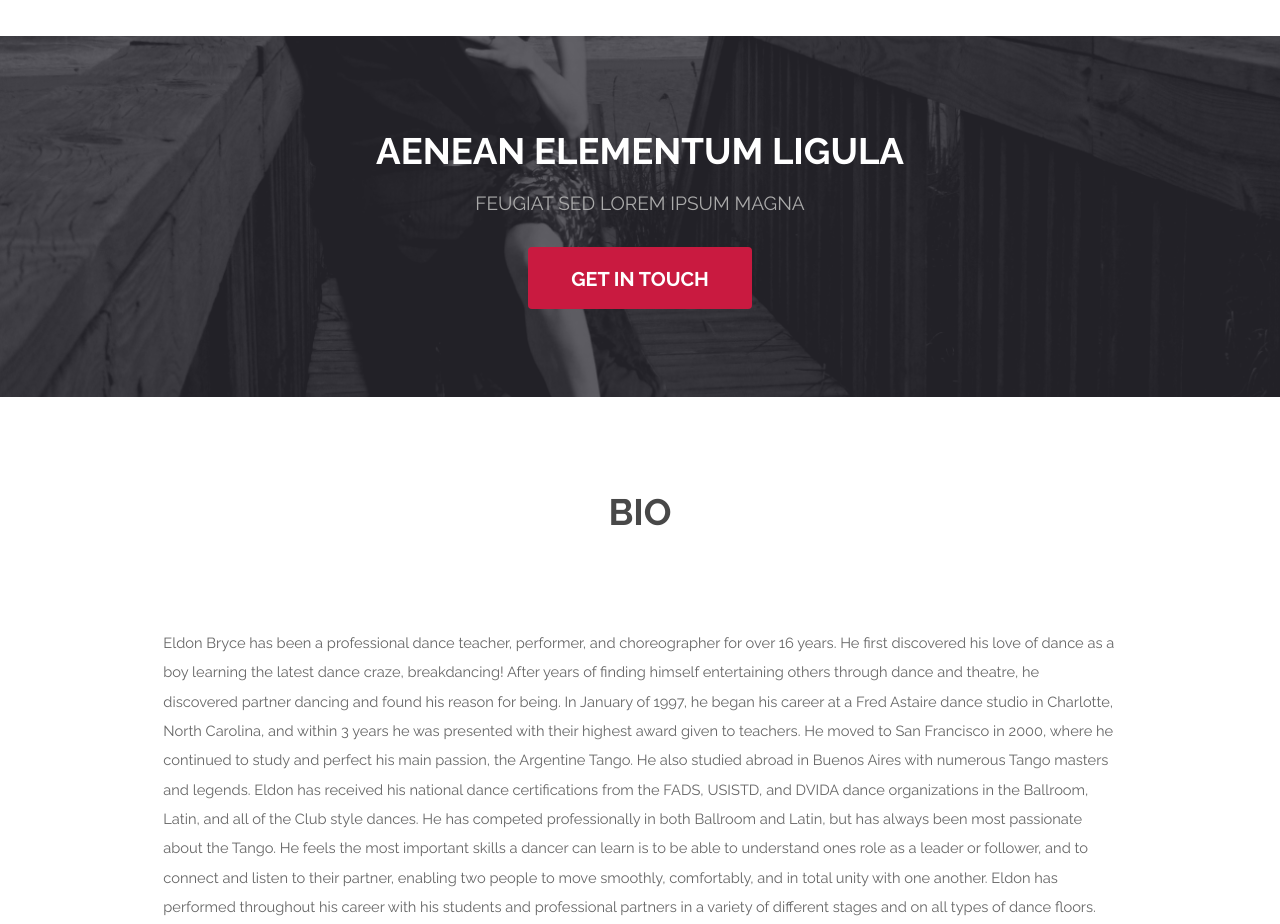
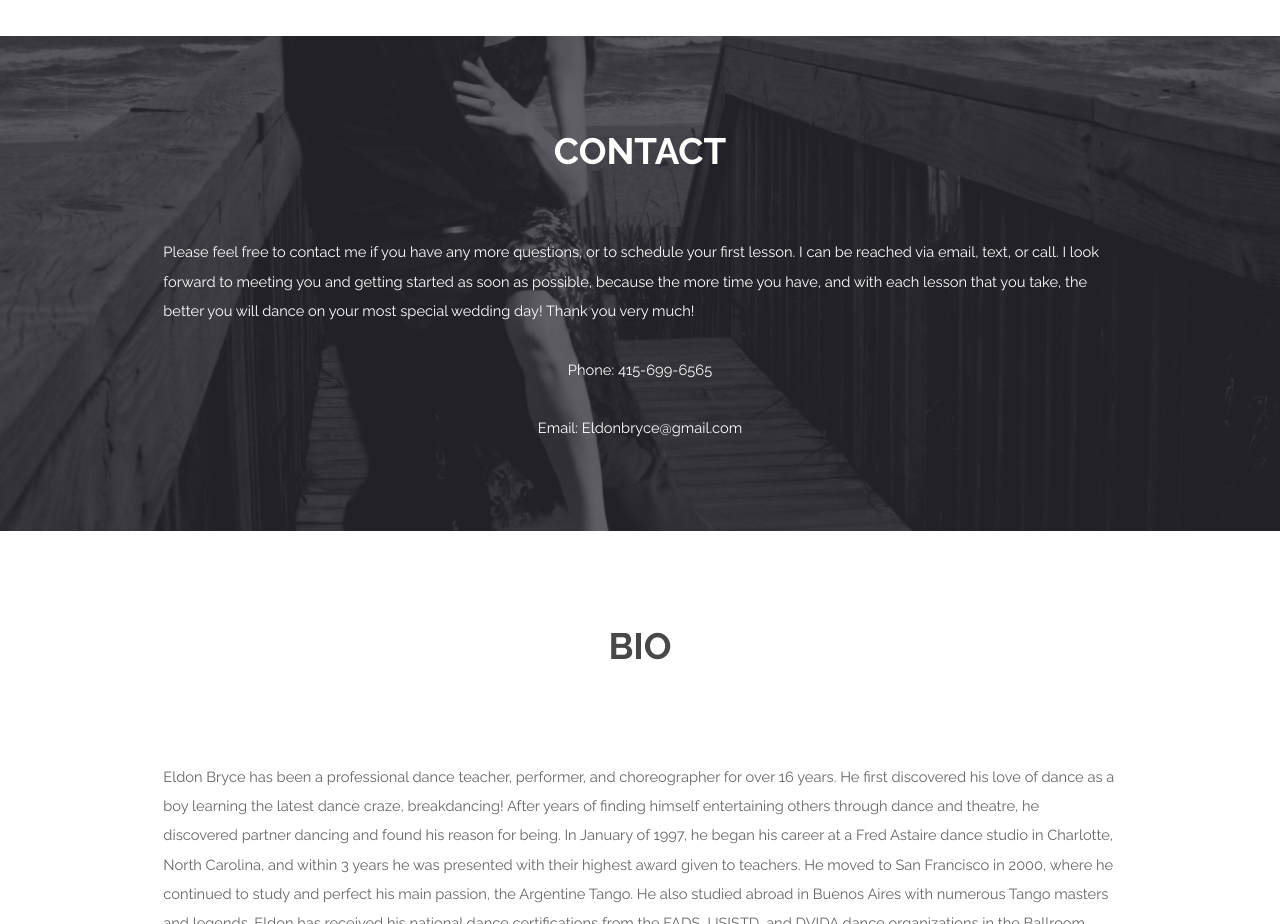
Before and after one commit to lukkyjoe/eldon-dance, a website: page index.html in a window 1280 px wide. Shown: the part 2520-3444 px from the top of the page. Drawn offline with Linux system fonts and the light colour scheme.

Commit message:
Fix styles.

```diff
--- a/assets/css/main.css
+++ b/assets/css/main.css
@@ -32,6 +32,10 @@
 	}
 
 	.section1 p {
+		color: #fff
+	}
+
+	#four p {
 		color: #fff
 	}
 
--- a/index.html
+++ b/index.html
@@ -149,12 +149,13 @@ Email:   Eldonbryce@gmail.com
 				<section id="four" class="wrapper style3 special">
 					<div class="container">
 						<header class="major">
-							<h2>Aenean elementum ligula</h2>
-							<p>Feugiat sed lorem ipsum magna</p>
+							<h2>Contact</h2>
 						</header>
-						<ul class="actions">
-							<li><a href="#" class="button special big">Get in touch</a></li>
-						</ul>
+						<p class="align-left">Please feel free to contact me if you have any more questions, or to schedule your first lesson.  I can be reached via email, text, or call.  I look forward to meeting you and getting started as soon as possible, because the more time you have, and with each lesson that you take, the better you will dance on your most special wedding day!  Thank you very much!
+						</p>
+						<p>	Phone: 415-699-6565</p>
+						<p>	Email:   Eldonbryce@gmail.com</p>
+
 					</div>
 				</section>
 
```
